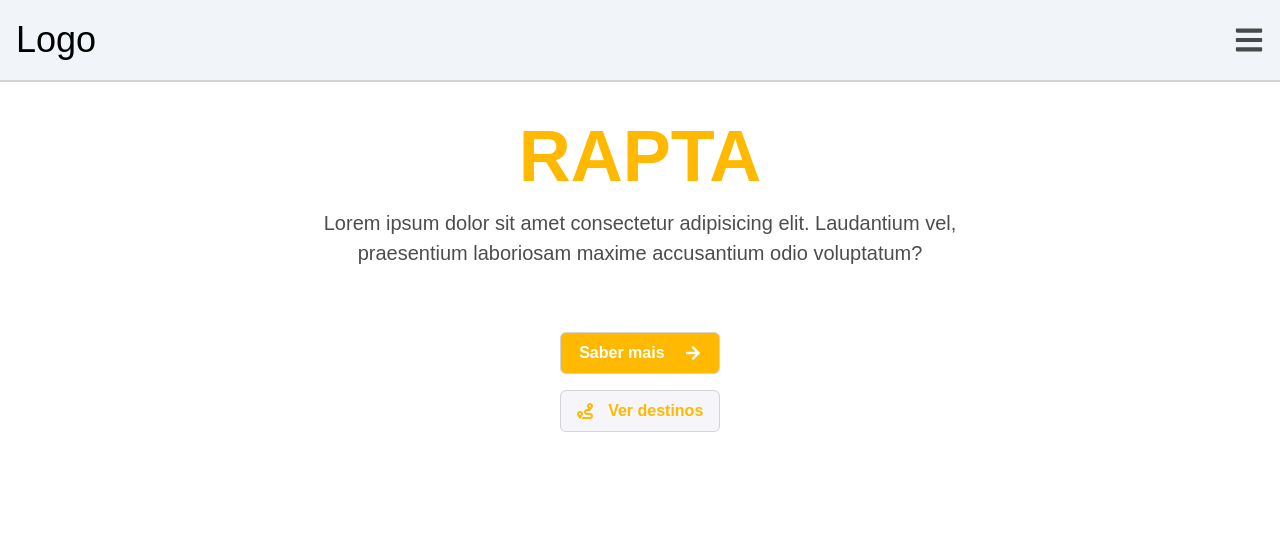
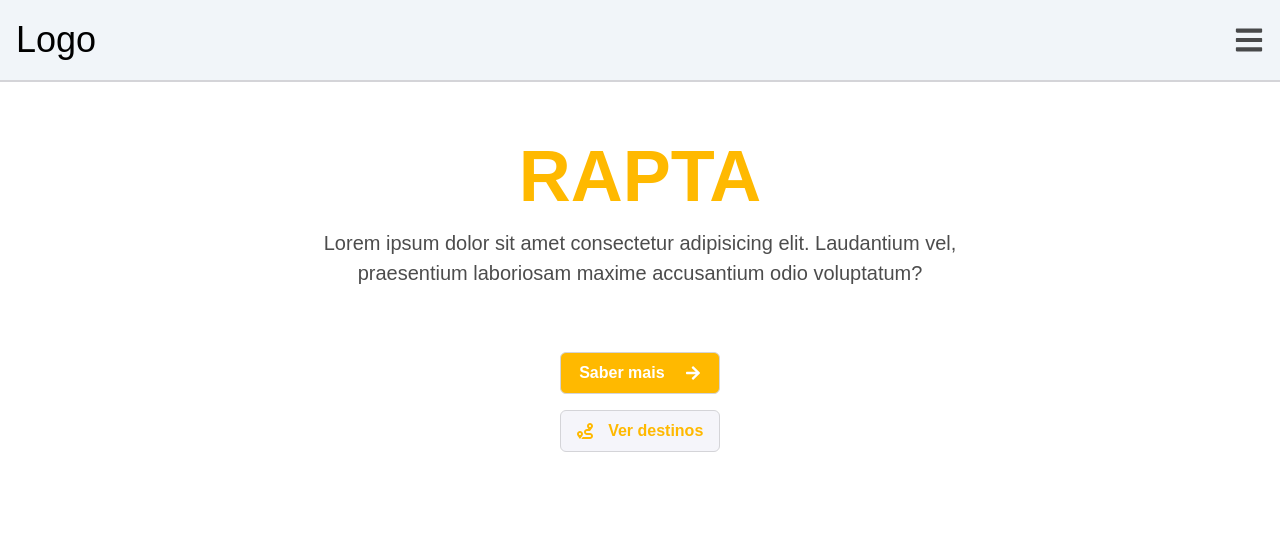
Before and after one commit to Bapolo/rapta, a Next.js app: page / in a window 1280 px wide. Shown: the top 542 px of the page. Built offline with nearby package versions, Linux system fonts and the light colour scheme.

Commit message:
add framer motion

```diff
--- a/components/Banner.tsx
+++ b/components/Banner.tsx
@@ -9,7 +9,7 @@ export default function Banner() {
       initial={{ opacity: 0, y: 20 }}
       animate={{ opacity: 1, y: 0 }}
       transition={{ duration: 0.5 }}
-      className="py-5 text-center text-[#000] mb-4"
+      className="py-10 text-center text-[#000]"
     >
       <h1 className=" p-4 text-7xl text-amber-400 font-extrabold">RAPTA</h1>
       <p className="mb-16 md:w-2xl text-center mx-auto">
--- a/components/SectionArtigos.tsx
+++ b/components/SectionArtigos.tsx
@@ -6,12 +6,12 @@ import { motion } from "framer-motion";
 
 export default function Artigos() {
   return (
-    <section>
+    <section className="p-4 mt-25 flex">
       <motion.div
         initial={{ opacity: 0, x: 30 }}
         animate={{ opacity: 1, x: 0 }}
         transition={{ delay: 3 * 0.2, duration: 0.5 }}
-        className="p-4 mt-25 flex flex-col justify-center items-center gap-5"
+        className="flex flex-col justify-center items-center gap-5"
       >
         <h2 className="text-5xl text-center text-gray-700 underline mb-10">
           Artigos
```
